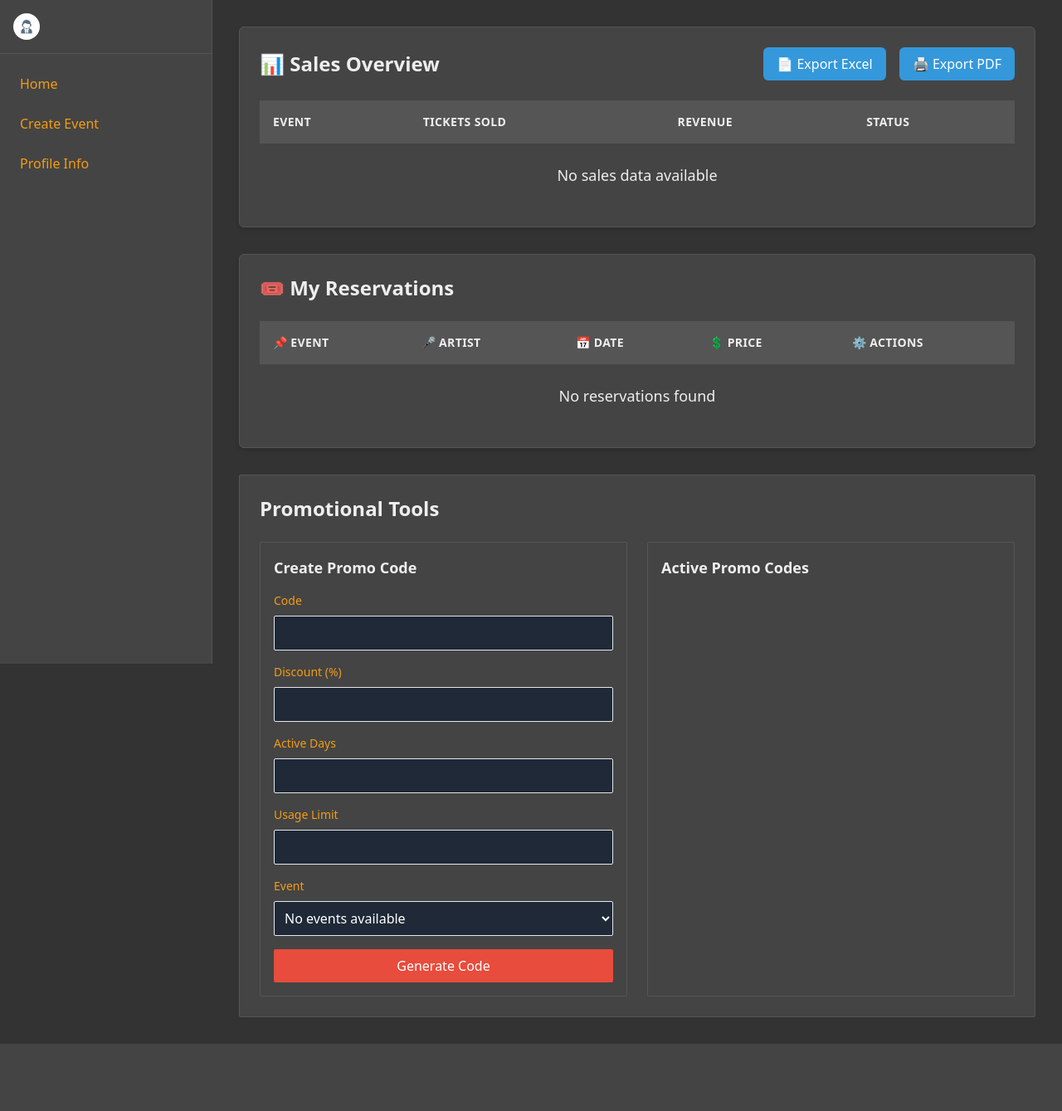
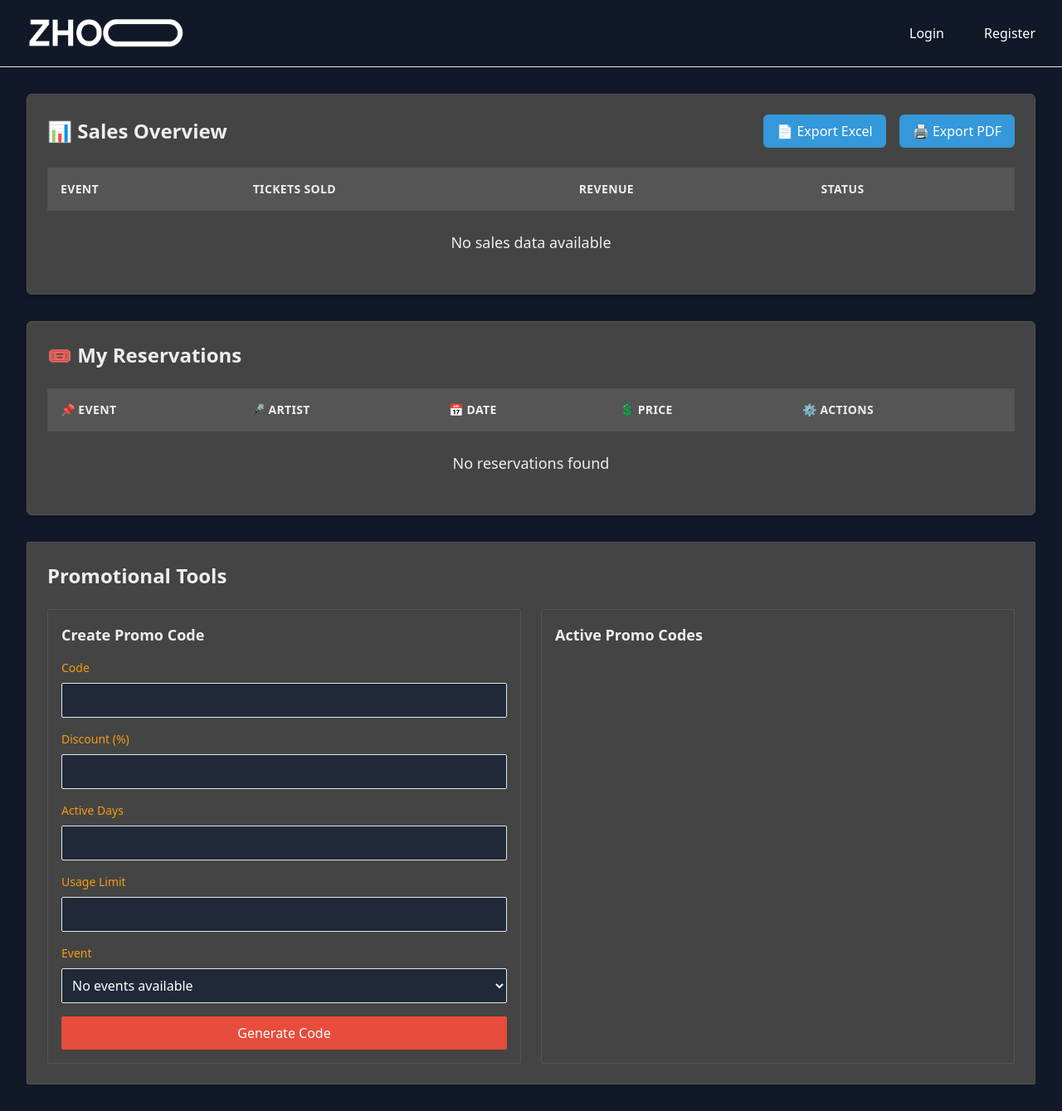
Before and after one commit to Youcode-Classe-E-2024-2025/Senegal_Eventbrite, a PHP site: template app/views/front/userDash.twig in a window 1280 px wide. Shown: the whole page at 83% size. Before the commit the page ends 1258 px from the top, so only its background shows below. Run offline with PHP 8.4, Linux system fonts and the light colour scheme; the template is opened without the code that fills it, so the values that code supplies are empty; some libraries are stand-ins or nearby versions.

Commit message:
VIEWS: mimiced the look of the other pages

```diff
--- a/app/views/front/userDash.twig
+++ b/app/views/front/userDash.twig
@@ -50,31 +50,60 @@
 
   </style>
 </head>
-<body class="min-h-screen">
-  <div class="flex">
-    <!-- Sidebar Navigation -->
-    <aside class="fixed inset-y-0 left-0 w-64 bg-card shadow-sm border-r border-border">
-      <div class="p-4 border-b border-border">
-        <div class="flex items-center gap-2">
-          <img src="{{ session.user.avatar_url ?: '/assets/uploads/userAvatar/5856.jpg' }}" alt="Logo" class="w-8 h-8 rounded-full">
-          <h1 class="text-xl font-bold text-foreground">{{session.user.name}}</h1>
+<body class="bg-gray-900 min-h-screen">
+  <div class="">
+
+<header class="  z-50 bg-[#] shadow-sm text-white">
+				<div
+					class="container mx-auto px-4 flex items-center">
+					<!-- logo -->
+					<div class="mr-auto md:w-48 flex-shrink-0">
+						<a href="/"><img class="h-16 md:h-20 ml-4" src="../../../public/assets/Logo/banner.png" alt=""/></a>
 					</div>
-      </div>
-      <nav class="p-4 space-y-2">
-        <a href="/" class="flex items-center gap-2 p-2 rounded-sm text-accent hover:bg-primary hover:text-primary-foreground transition-colors">
+					<!-- buttons -->
+					<nav class="contents">
+						<ul class="ml-4 flex items-center justify-end">
+							{% if session.user %}
+                <a href="/" class="px-4 py-2 rounded-md text-white duration-200 hover:bg-gray-800 hover:text-white flex items-center ">
                   <span>Home</span>
                 </a>
-        <a href="/createEvent" class="flex items-center gap-2 p-2 rounded-sm text-accent hover:bg-primary hover:text-primary-foreground transition-colors">
+                <a href="/createEvent" class="px-4 py-2 rounded-md text-white duration-200 hover:bg-gray-800 hover:text-white flex items-center  ">
                   <span>Create Event</span>
                 </a>
-        <a href="/profileInfo" class="flex items-center gap-2 p-2 rounded-sm text-accent hover:bg-primary hover:text-primary-foreground transition-colors">
+                <a href="/profileInfo" class="px-4 py-2 rounded-md text-white duration-200 hover:bg-gray-800 hover:text-white flex items-center">
                   <span>Profile Info</span>
                 </a>
+								<a class="ml-2 lg:ml-4 pt-4 relative inline-block hover:bg-gray-800 rounded-md flex flex-col items-center cursor-pointer" href='{{session.user.role == "admin" ? "/admin" : "/userDash"}}'>
+									<img class="h-8 w-8 rounded-full" src="{{ session.user.avatar_url ?: '/assets/uploads/userAvatar/5856.jpg' }}" alt="Profile Image"/>
+									<span class="px-4 py-2 text-white duration-200 hover:text-white">
+										{{session.user.name}}
+									</span>
+								</a>
+								<li class="ml-2 lg:ml-4 relative inline-block">
+									<a class="px-4 py-2 rounded-md text-white duration-200 hover:bg-gray-800 hover:text-white flex items-center" href="/logout">
+										<i class="fas fa-sign-out-alt mr-2"></i> Logout
+									</a>
+								</li>
+							{% else %}
+								<li class="ml-2 lg:ml-4 relative inline-block">
+									<a class="px-4 py-2 rounded-md text-white duration-200 hover:bg-gray-800 hover:text-white" href="/login">
+										Login
+									</a>
+								</li>
+								<li class="ml-2 lg:ml-4 relative inline-block">
+									<a class="px-4 py-2 rounded-md text-white duration-200 hover:bg-gray-800 hover:text-white" href="/signup">
+										Register
+									</a>
+								</li>
+							{% endif %}
+						</ul>
 					</nav>
-    </aside>
+				</div>
+				<hr/>
 
+			</header>
     <!-- Main Content -->
-    <main class="ml-64 p-8 w-full space-y-8">
+    <main class="p-8 w-full space-y-8">
 
       <!-- Sales Section -->
       <section id="sales" class="mb-8">
@@ -118,8 +147,14 @@
                       💰 ${{ event.revenue|number_format(2, '.', ',') }}
                     </td>
                     <td class="p-4">
-                      {% if event.status == 'ACTIVE' %}
+  {# Debug output for event status and isActif #}
+                    <div class="block">
+                            <p>Raw isActif value: {{ event['isActif'] is same as(true) ? 'true' : 'false' }}</p>
+                        </div>
+                      {% if event['isActif'] is same as(true) %}
                         <span class="px-2 py-1 bg-chart-2 text-primary-foreground rounded-md text-sm">🟢 Active</span>
+                      {% elseif event.status == 'ACTIVE' %}
+                        <span class="px-2 py-1 bg-gray-500 text-primary-foreground rounded-md text-sm">⚫ Not Approved</span>
                       {% elseif event.status == 'FULL' %}
                         <span class="px-2 py-1 bg-warning text-primary-foreground rounded-md text-sm">🔴 Full</span>
                       {% elseif event.status == 'EXPIRED' %}
@@ -128,6 +163,8 @@
                         <span class="px-2 py-1 bg-gray-500 text-primary-foreground rounded-md text-sm">❓ {{ event.status }}</span>
                       {% endif %}
                     </td>
+
+
                   </tr>
                 {% else %}
                   <tr>
```
Lines whose indentation alone changed are shown as unchanged.
